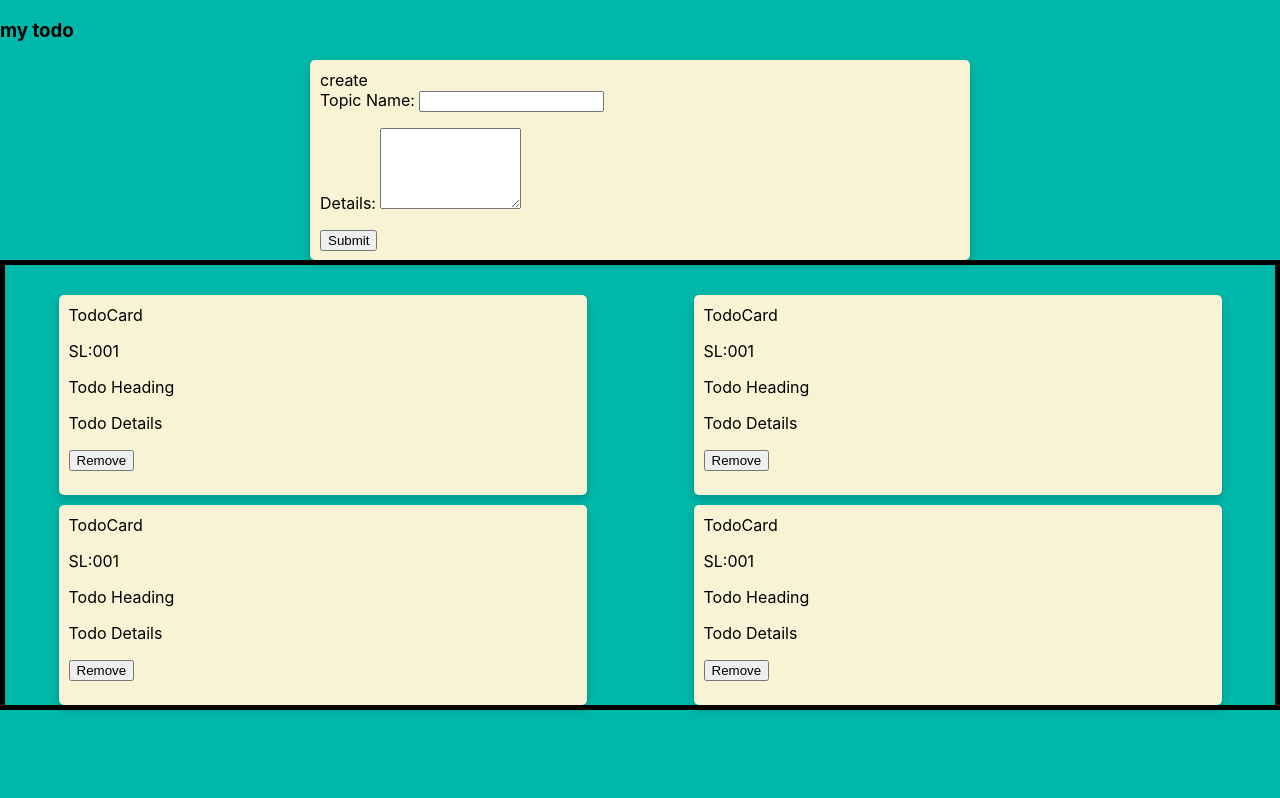
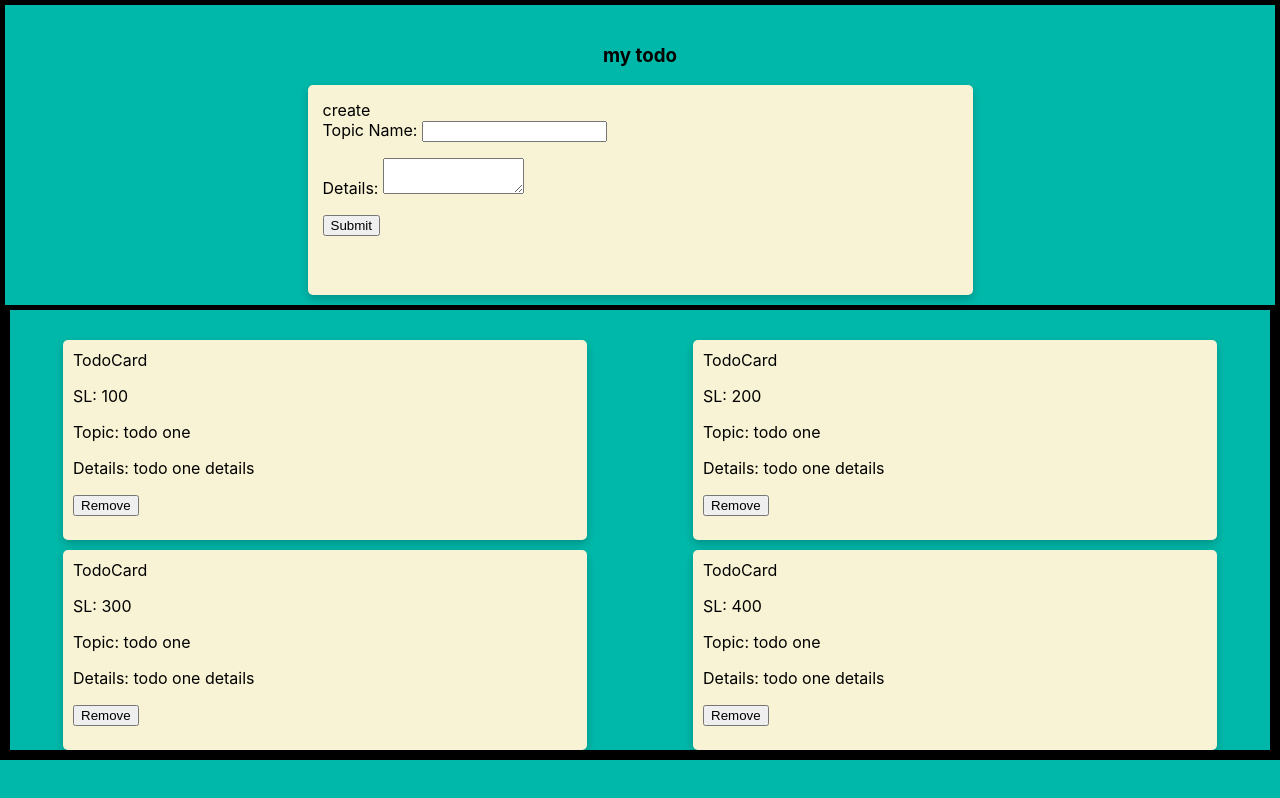
Before and after one commit to mohammedazizul/rts-my-todo, a React (Create React App) app: page / in a window 1280 px wide. Built offline with nearby package versions, Linux system fonts and the light colour scheme.

Commit message:
component updated with interface

```diff
--- a/src/App.tsx
+++ b/src/App.tsx
@@ -1,18 +1,47 @@
-import React from 'react';
+import React, { useState } from 'react';
 import './App.css';
 import CreateTodo from './components/CreateTodo/CreateTodo';
 import TodoCard from './components/TodoCard/TodoCard';
 
 function App() {
+
+  const [ todoData, setTodoData] = useState([
+    {
+      sl: 100,
+      heading: "todo one",
+      details: "todo one details"
+    },
+    {
+      sl: 200,
+      heading: "todo one",
+      details: "todo one details"
+    },
+    {
+      sl: 300,
+      heading: "todo one",
+      details: "todo one details"
+    },
+    {
+      sl: 400,
+      heading: "todo one",
+      details: "todo one details"
+    }
+  ]);
   return (
-    <div>
-      <h3>my todo</h3>
+    <div className="container">
+      <h3 style={{textAlign:"center"}}>my todo</h3>
       <CreateTodo/>
       <div className="grid-container">
-      <TodoCard/>
-      <TodoCard/>
-      <TodoCard/>
-      <TodoCard/>
+      {
+        todoData.map((data) => (
+          <TodoCard
+          key={data.sl}
+          sl={data.sl}
+          heading={data.heading}
+          details={data.details}
+          />
+        ))
+      }
       </div>
     </div>
 
--- a/src/components/CreateTodo/CreateTodo.tsx
+++ b/src/components/CreateTodo/CreateTodo.tsx
@@ -15,7 +15,7 @@ const CreateTodo = () => {
 
                 <p></p>
                 <label htmlFor="details">Details: </label>
-                <textarea name="" id="details" cols={15} rows={5}></textarea>
+                <textarea name="" id="details" cols={15} rows={2}></textarea>
 
                 <p></p>
                 <input type="submit" onClick={handleSubmit}/>
--- a/src/components/TodoCard/TodoCard.tsx
+++ b/src/components/TodoCard/TodoCard.tsx
@@ -1,12 +1,21 @@
 import React from 'react';
 
-const TodoCard = () => {
+interface ITodoDataProps {
+    sl: number,
+    heading: string,
+    details: string
+}
+
+const TodoCard = (props : ITodoDataProps) => {
+
+    console.log(props);
+
     return (
         <div className="card">
             TodoCard
-            <p>SL:001</p>
-            <p>Todo Heading</p>
-            <p>Todo Details</p>
+            <p>SL: {props.sl}</p>
+            <p>Topic: {props.heading}</p>
+            <p>Details: {props.details}</p>
             <button>Remove</button>
         </div>
     );
--- a/src/index.css
+++ b/src/index.css
@@ -13,6 +13,13 @@ code {
     monospace;
 }
 
+.container {
+  padding-top: 20px;
+  display: grid;
+  grid-template-columns: auto;
+  border: 5px solid black;
+}
+
 .grid-container {
   padding-top: 20px;
   display: grid;
@@ -22,7 +29,8 @@ code {
 .card-create {
   width: 50%;
   height: 180px;
-  padding: 10px;
+  padding: 15px;
+  margin-bottom: 10px;
   background-color: #F8F3D4;
   border-radius: 5px;
   box-shadow: 0 4px 8px 0 rgba(0,0,0,0.2);
@@ -52,4 +60,7 @@ code {
   .card {
 
   }
+  .card-create {
+    width: 80%;
+  }
 }
```
